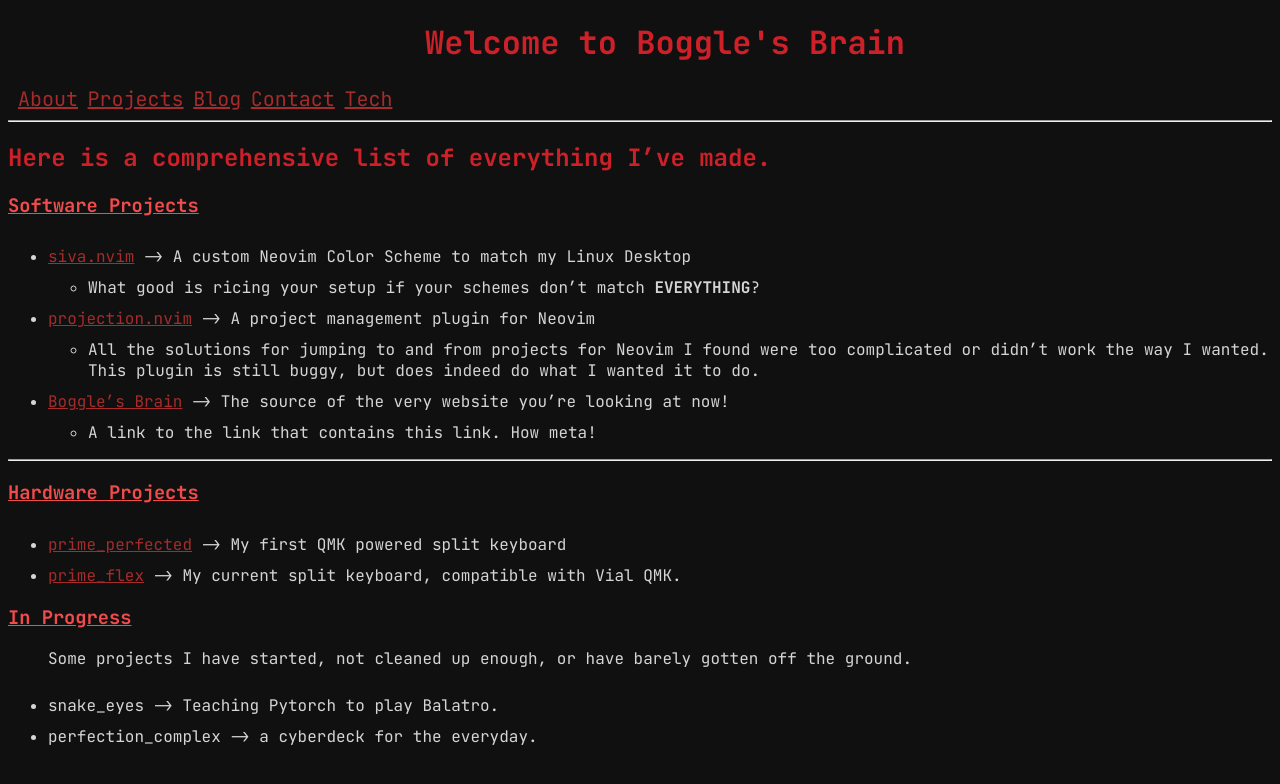
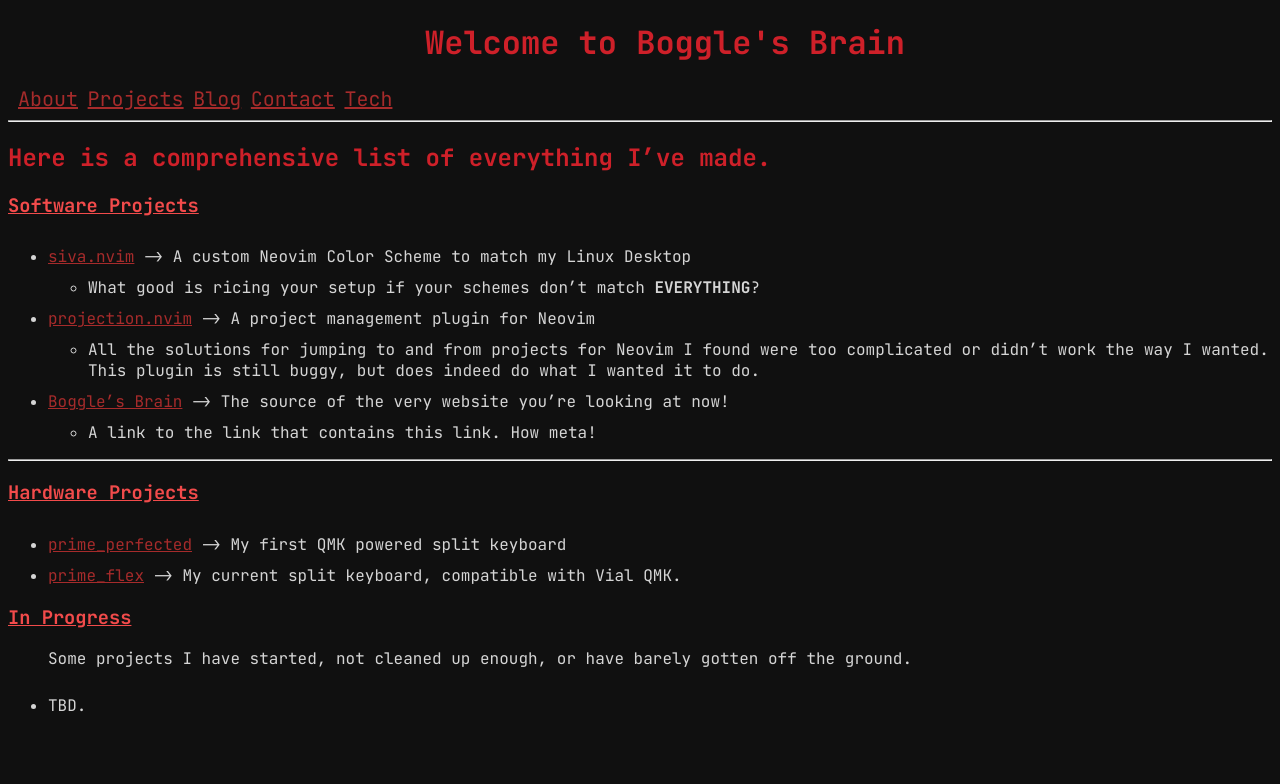
Before and after one commit to BigBoggle/bogglesbrain.github.io, a Jekyll site: the page built from pages/projects.md, in a window 1280 px wide. Shown: the top 784 px of the page. Built offline with Jekyll 4.4.1, drawn with Linux system fonts in a browser that asks for light colours; nearby versions of some CDN libraries.

Commit message:
Site changes to work with new domain name.

```diff
--- a/_config.yml
+++ b/_config.yml
@@ -1,5 +1,5 @@
 title: "Boggle's Brain"
-baseurl: "/bogglesbrain.github.io"
+baseurl: "/"
 theme: null
 
 # Plugins
@@ -13,7 +13,7 @@
     permalink: /blog/:name/
 
 titles_from_headings:
-  enabled:     true
+  enabled: true
   strip_title: false
   collections: false
 
--- a/pages/projects.md
+++ b/pages/projects.md
@@ -24,5 +24,5 @@
 
 ### <u>In Progress</u>
 Some projects I have started, not cleaned up enough, or have barely gotten off the ground.
-- snake_eyes -> Teaching Pytorch to play Balatro.
-- perfection_complex -> a cyberdeck for the everyday.
+
+- TBD.
```
Also changed, not shown: pages/contact.md (+0 -2 lines), README.md, _blog/My First Post.md (renamed from _blog/my-first-post.md), 1 other file.
